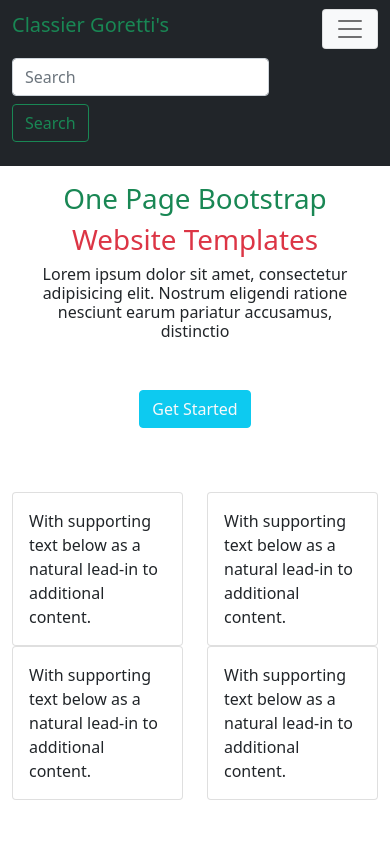
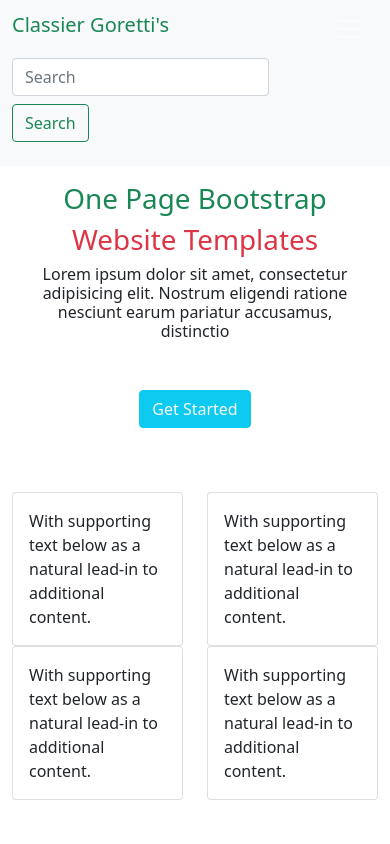
Before and after one commit to mariajiwuaku/One-page-bootstrap, a plain HTML site: page index.html in a window 390 px wide. Shown: the top 844 px of the page. Drawn offline with nearby package versions, Linux system fonts and the light colour scheme; files that its build step writes are made by us from their sources.

Commit message:
navbar color changed

```diff
--- a/index.html
+++ b/index.html
@@ -11,14 +11,14 @@
 </head>
 <body>
     <!--Nav Bar-->
-    <nav class="navbar navbar-expand-lg navbar-light bg-dark">
+    <nav class="navbar navbar-expand-lg navbar-dark bg-light">
         <div class="container-fluid">
             <a class="h4 navbar-brand text-success" href="#" >Classier Goretti's</a>
-            <button class="navbar-toggler bg-light" type="button" data-bs-toggle="collapse" data-bs-target="#navbarSupportedContent"
+            <button class="navbar-toggler" type="button" data-bs-toggle="collapse" data-bs-target="#navbarSupportedContent"
                 aria-controls="navbarSupportedContent" aria-expanded="false" aria-label="Toggle navigation">
                 <span class="navbar-toggler-icon"></span>
             </button>
-            <div class="collapse navbar-collapse bg-light" id="navbarSupportedContent">
+            <div class="collapse navbar-collapse" id="navbarSupportedContent">
                 <ul class="navbar-nav me-auto mb-2 mb-lg-0">
                     <li class="nav-item">
                         <a class="text-light nav-link active" aria-current="page" href="#"><svg xmlns="http://www.w3.org/2000/svg" width="16" height="16" fill="currentColor" class="bi bi-house-fill"
```
